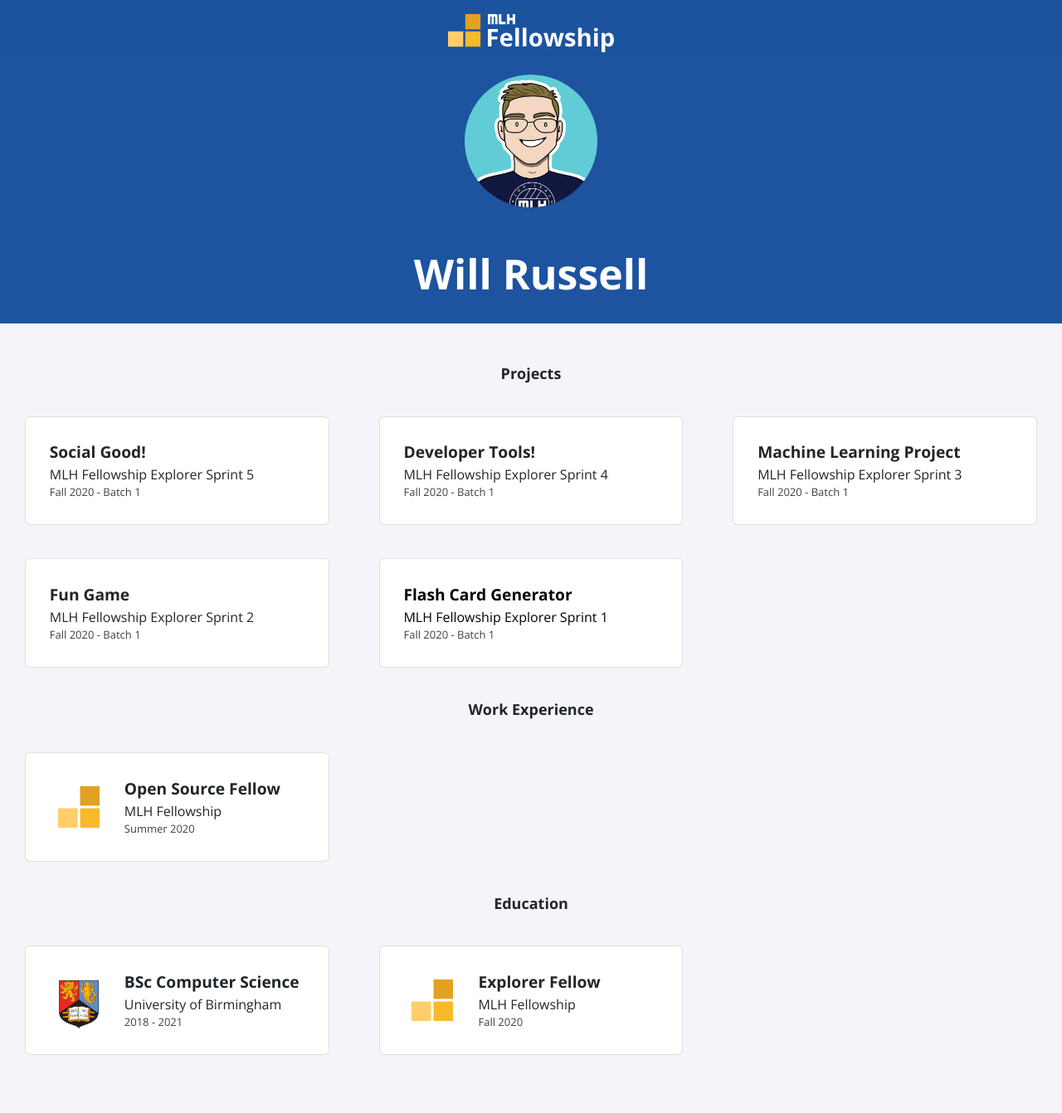
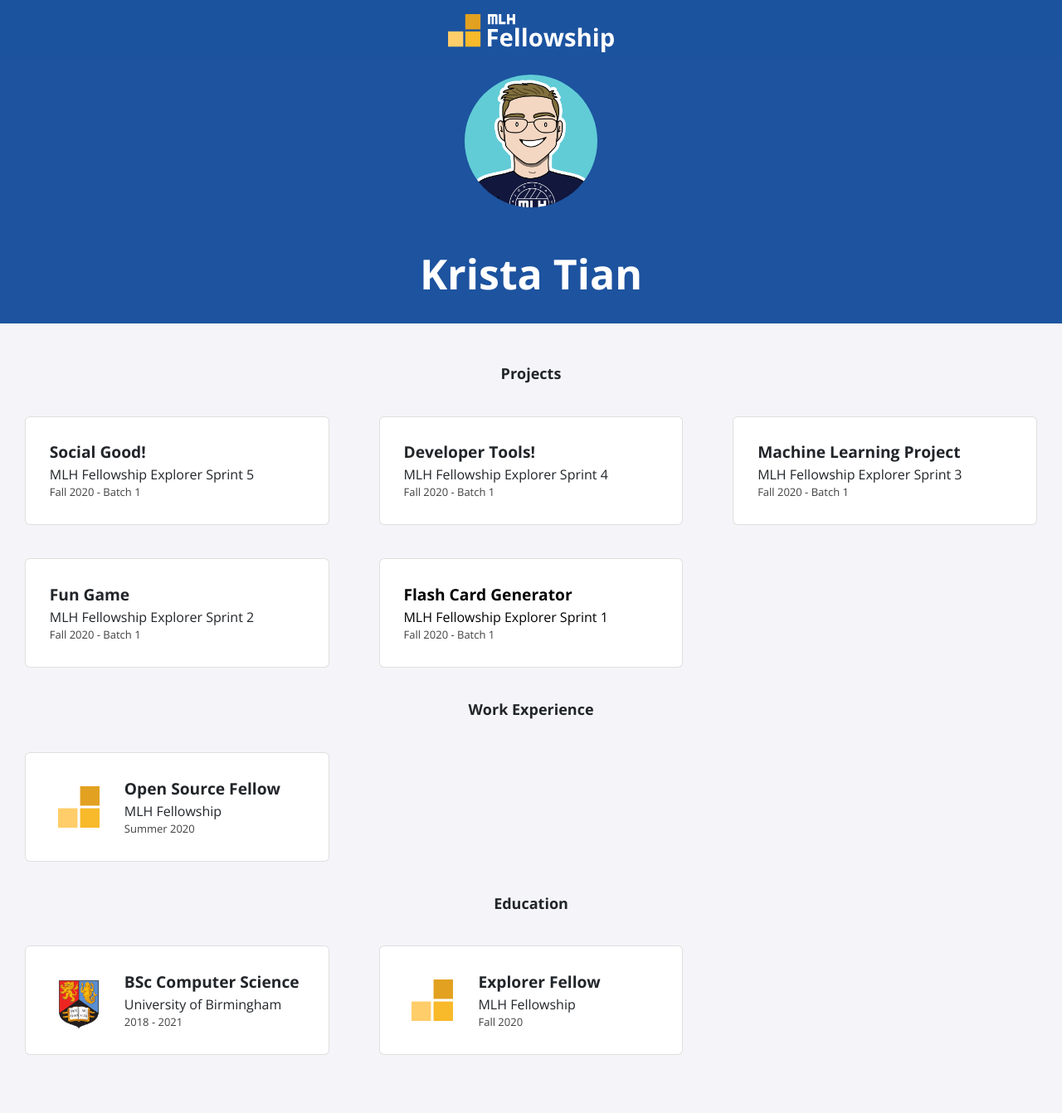
Before and after one commit to kristatian/kristatian.github.io, a Jekyll site: the page built from index.html, in a window 1280 px wide. Shown: the whole page at 83% size. Built offline with Jekyll 4.4.1, drawn with Linux system fonts in a browser that asks for light colours; nearby versions of some CDN libraries.

Commit message:
Update _config.yml to include Krista's name and social media

```diff
--- a/_config.yml
+++ b/_config.yml
@@ -1,13 +1,13 @@
-title: "Will Russell"
-email: fellowship@mlh.io
+title: "Krista Tian"
+email: kristatian@gmail.com
 description: >- # this means to ignore newlines until "baseurl:"
   Write an awesome description for your new site here. You can edit this
   line in _config.yml. It will appear in your document head meta (for
   Google search results) and in your feed.xml site description.
 baseurl: "/"
-url: "/portfolio-template"
-twitter_username: mlhacks
-github_username:  mlh-fellowship
+url: "https://kristatian.github.io/"
+twitter_username: krista_hey
+github_username:  kristatian
 
 sass:
   sass_dir: _sass
```
